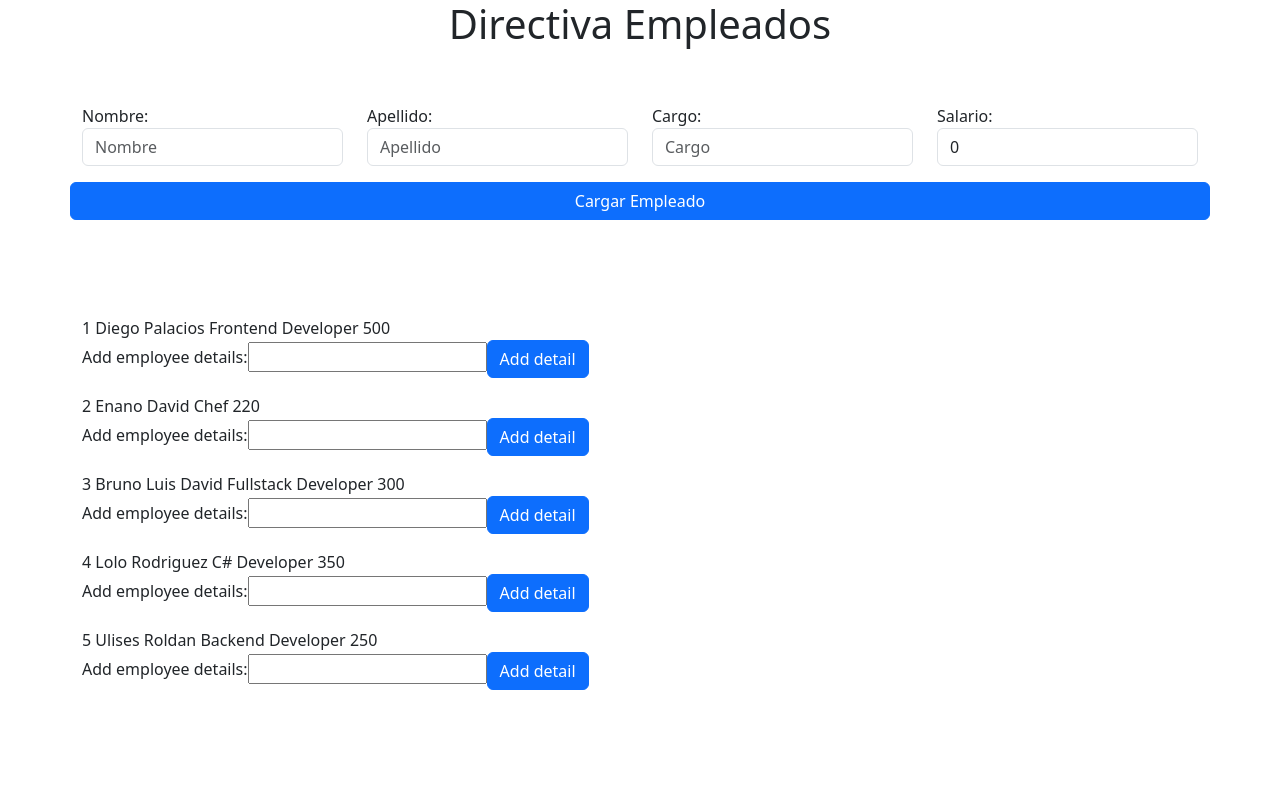
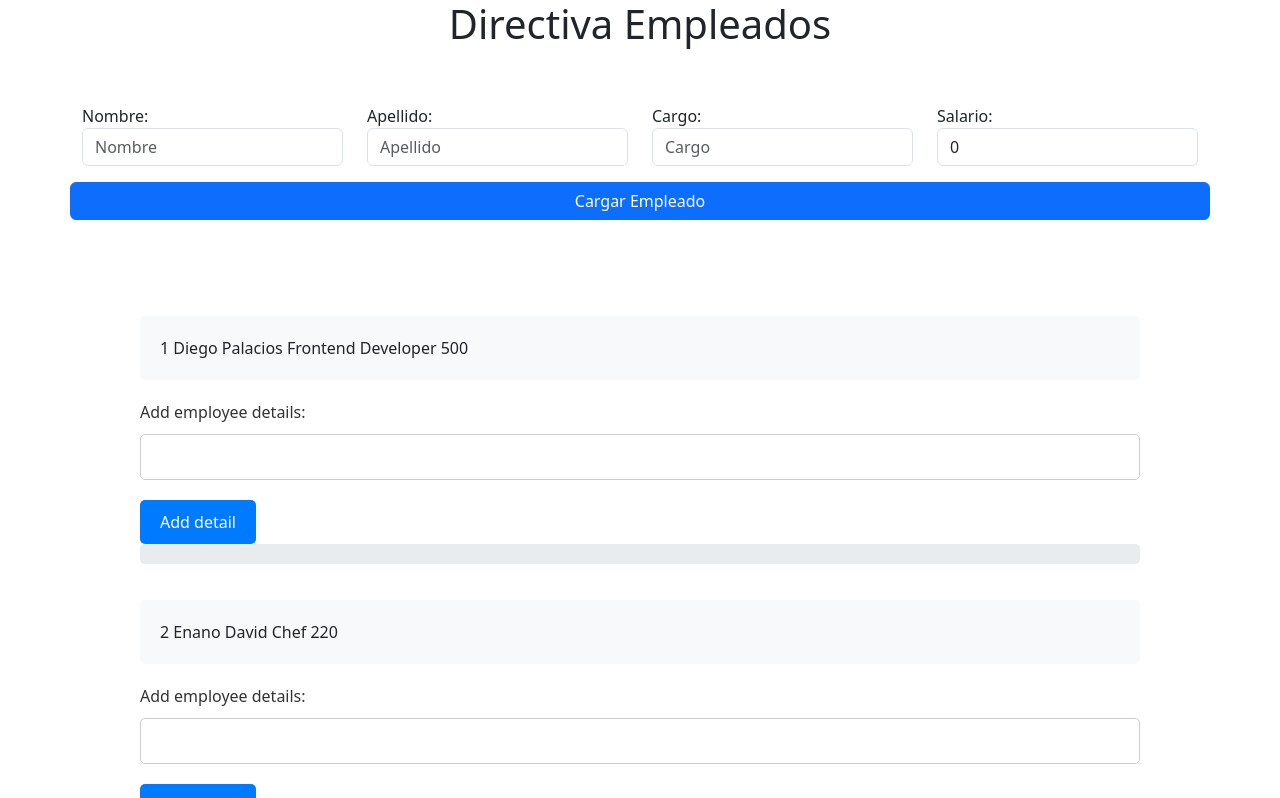
Before and after one commit to CodingDiego/DirectivasII, an Angular app: page / in a window 1280 px wide. Shown: the top 798 px of the page. Built offline with nearby package versions, Linux system fonts and the light colour scheme.

Commit message:
ADD:Styling

```diff
--- a/src/app/child-employee/child-employee.component.css
+++ b/src/app/child-employee/child-employee.component.css
@@ -0,0 +1,39 @@
+body {
+    font-family: Arial, sans-serif;
+  }
+
+  .container {
+    width: 80%;
+    margin: auto;
+  }
+
+  .row {
+    display: flex;
+    flex-direction: row;
+    justify-content: space-between;
+    align-items: center;
+    margin-bottom: 20px;
+  }
+
+  .col {
+    flex: 1;
+  }
+
+  .col div {
+    background-color: #f8f9fa;
+    padding: 20px;
+    border-radius: 5px;
+    margin-bottom: 20px;
+  }
+
+  ul {
+    padding: 0;
+    list-style-type: none;
+  }
+
+  li {
+    margin-bottom: 10px;
+    background-color: #e9ecef;
+    padding: 10px;
+    border-radius: 5px;
+  }
--- a/src/app/employee-details/employee-details.component.css
+++ b/src/app/employee-details/employee-details.component.css
@@ -0,0 +1,31 @@
+body {
+    font-family: Arial, sans-serif;
+  }
+
+  label {
+    display: block;
+    margin-bottom: 10px;
+    color: #333;
+  }
+
+  input[type="text"] {
+    padding: 10px;
+    border-radius: 5px;
+    border: 1px solid #ccc;
+    width: 100%;
+    box-sizing: border-box;
+    margin-bottom: 20px;
+  }
+
+  button {
+    padding: 10px 20px;
+    border-radius: 5px;
+    border: none;
+    background-color: #007BFF;
+    color: white;
+    cursor: pointer;
+  }
+
+  button:hover {
+    background-color: #0056b3;
+  }
```
